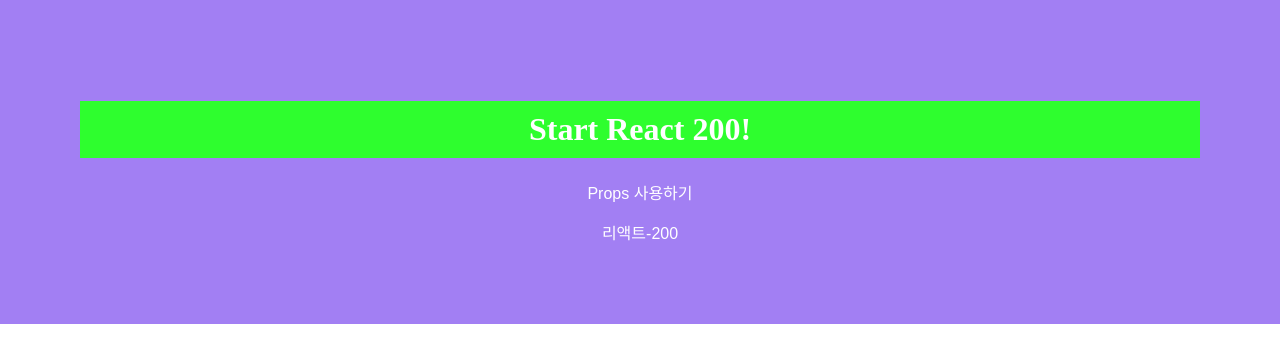
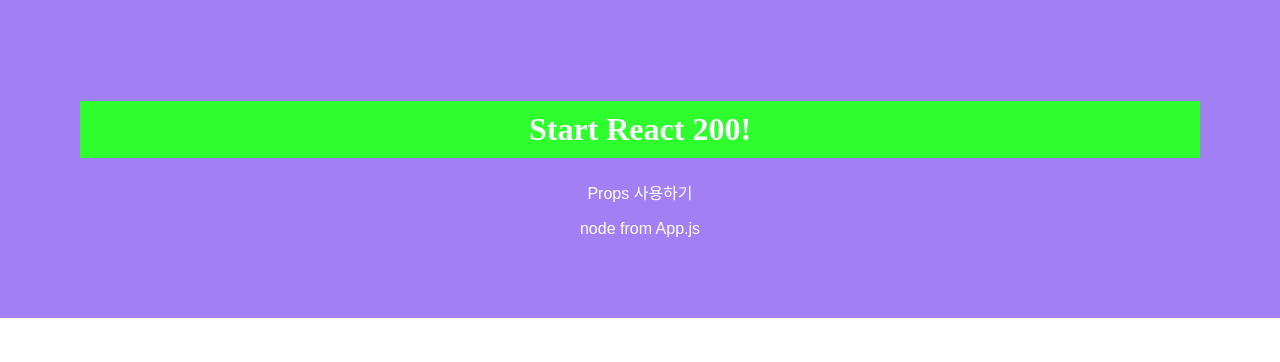
Before and after one commit to egovframedev/start-react-200, a React (Create React App) app: page / in a window 1280 px wide. Shown: the top 362 px of the page. Built offline with nearby package versions, Linux system fonts and the light colour scheme.

Commit message:
023. props의 자식 Component에 node 전달하기

```diff
--- a/src/App.js
+++ b/src/App.js
@@ -1,13 +1,15 @@
 import React from 'react';
 import './App.css';
-import PropsDefault from './part2/R022_PropsDefault';
+import PropsNode from './part2/R023_PropsNode';
 
 function App() {
   return (
     <div>
       <h1>Start React 200!</h1>
       <p>Props 사용하기</p>
-      <PropsDefault ReactNumber={200} />
+      <PropsNode>
+        <span>node from App.js</span>
+      </PropsNode>
     </div>
   );
 }
--- /dev/null
+++ b/src/part2/R023_PropsNode.js
@@ -0,0 +1,14 @@
+import React, { Component } from 'react';
+
+/** 023 props의 자식 Component에 node 전달하기 */
+class R023_PropsNode extends Component {
+  render() {
+    return (
+      <div style={{padding: "0px"}}>
+        {this.props.children}
+      </div>
+    )
+  }
+}
+
+export default R023_PropsNode;
```
